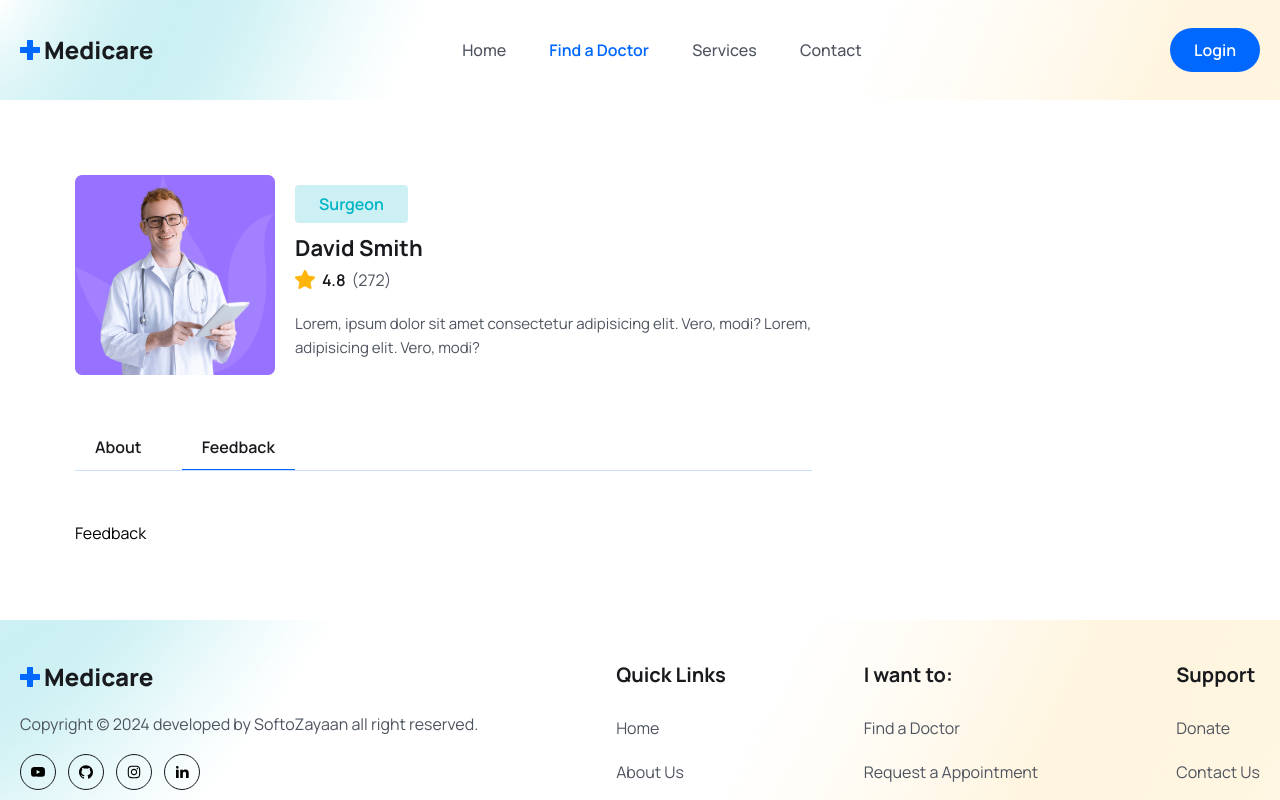
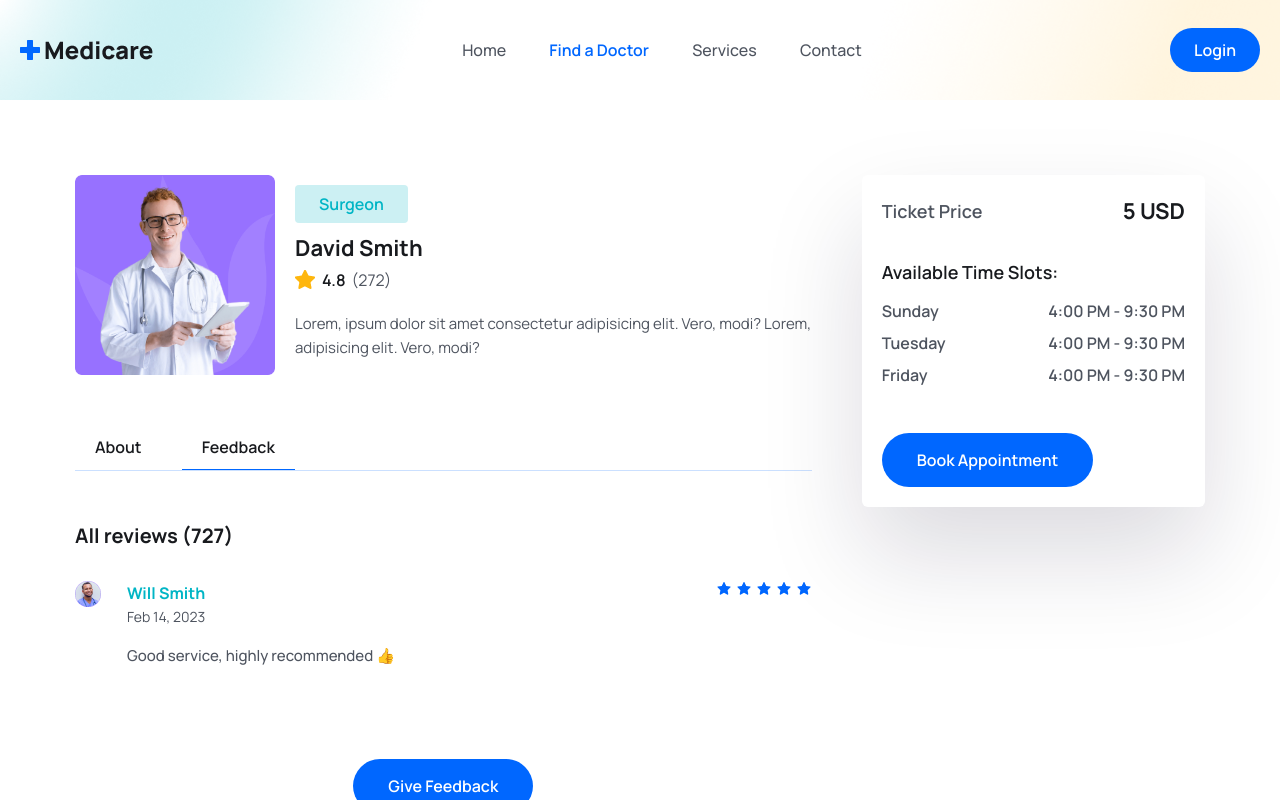
Before and after one commit to codewithshumon/doctor-apt-booking, a React (Vite) app in the folder frontend/: page /doctors/1 in a window 1280 px wide. Both pictures are taken after a click on the button "Feedback". Shown: the top 800 px of the page. Built offline with nearby package versions, Linux system fonts and the light colour scheme.

Commit message:
Complete doctor page and doctorDetails page

```diff
--- a/frontend/src/pages/doctors/DoctorDetails.jsx
+++ b/frontend/src/pages/doctors/DoctorDetails.jsx
@@ -5,6 +5,7 @@
 
 import Feedback from './Feedback';
 import DoctorAbout from './DoctorAbout';
+import SidePanel from './SidePanel';
 
 const DoctorDetails = () => {
   const [tab, setTab] = useState('about');
@@ -66,7 +67,10 @@
               {tab === 'feedback' && <Feedback />}
             </div>
           </div>
-          <div></div>
+
+          <div>
+            <SidePanel />
+          </div>
         </div>
       </div>
     </section>
--- a/frontend/src/pages/doctors/Feedback.jsx
+++ b/frontend/src/pages/doctors/Feedback.jsx
@@ -1,5 +1,57 @@
+import { useState } from 'react';
+import { AiFillStar } from 'react-icons/ai';
+
+import { formatDate } from '../../utils/formatData';
+import avatar from './../../assets/images/avatar-icon.png';
+import FeedbackForm from './FeedbackForm';
+
 const Feedback = () => {
-  return <div>Feedback</div>;
+  const [showFeedbackForm, setShowFeedbackForm] = useState(false);
+  return (
+    <div>
+      <div className="mb-[50px]">
+        <h4 className="text-[20px] leading-[30px] font-bold text-headingColor mb-[30px]">
+          All reviews (727)
+        </h4>
+
+        <div className="flex justify-between gap-10 mb-[30px]">
+          <div className="flex gap-3">
+            <figure className="h-10 w-10 rounded-full">
+              <img src={avatar} alt="avatar" />
+            </figure>
+
+            <div>
+              <h5 className="text-[16px] leading-6 text-irisBlueColor font-bold">
+                Will Smith
+              </h5>
+              <p className="text-[14px] leading-6 text-textColor">
+                {formatDate('02-14-2023')}
+              </p>
+              <p className="text-para mt-3 font-medium text-[15px]">
+                Good service, highly recommended 👍
+              </p>
+            </div>
+          </div>
+
+          <div className="flex gap-1">
+            {[...Array(5).keys()].map((_, index) => (
+              <AiFillStar key={index} color="#0067FF" />
+            ))}
+          </div>
+        </div>
+      </div>
+
+      {!showFeedbackForm && (
+        <div className="text-center">
+          <button className="btn" onClick={() => setShowFeedbackForm(true)}>
+            Give Feedback
+          </button>
+        </div>
+      )}
+
+      {showFeedbackForm && <FeedbackForm />}
+    </div>
+  );
 };
 
 export default Feedback;
--- /dev/null
+++ b/frontend/src/pages/doctors/FeedbackForm.jsx
@@ -0,0 +1,70 @@
+import { useState } from 'react';
+import { AiFillStar } from 'react-icons/ai';
+
+const FeedbackForm = () => {
+  const [rating, setRating] = useState(0);
+  const [hover, setHover] = useState(0);
+  const [reviewText, setReviewText] = useState('');
+
+  const handleSubmitReview = (e) => {
+    e.preventDefault();
+
+    //later we will use our api
+  };
+  return (
+    <form action="">
+      <div>
+        <h3 className="text-[16px] text-headingColor leading-6 font-medium mb-4 mt-0">
+          How would you rate the overall exprience?*
+        </h3>
+        <div className="">
+          {[...Array(5).keys()].map((_, index) => {
+            index += 1;
+
+            return (
+              <button
+                key={index}
+                type="button"
+                onClick={() => setRating(index)}
+                className={`${
+                  index <= ((rating && hover) || hover)
+                    ? 'text-yellowColor'
+                    : ' text-gray-400'
+                } bg-transparent border-none outline-none text-[22px] cursor-pointer`}
+                onMouseEnter={() => setHover(index)}
+                onMouseLeave={() => setHover(rating)}
+                onDoubleClick={() => {
+                  setHover(0);
+                  setRating(0);
+                }}
+              >
+                <span>
+                  <AiFillStar />
+                </span>
+              </button>
+            );
+          })}
+        </div>
+      </div>
+
+      <div className="mt-[30px]">
+        <h3 className="text-[16px] text-headingColor leading-6 font-medium mb-4 mt-0">
+          Share your feedback or suggestions*
+        </h3>
+
+        <textarea
+          className="border border-solid border-[#0066ff34] focus:outline outline-primaryColor w-full px-4 py-3 rounded-md"
+          rows={10}
+          placeholder="Write your message"
+          onChange={(e) => setReviewText(e.target.value)}
+        ></textarea>
+      </div>
+
+      <button type="submit" onClick={handleSubmitReview} className="btn">
+        Submit Feedback
+      </button>
+    </form>
+  );
+};
+
+export default FeedbackForm;
--- /dev/null
+++ b/frontend/src/pages/doctors/SidePanel.jsx
@@ -0,0 +1,50 @@
+const SidePanel = () => {
+  return (
+    <div className="p-3 lg:p-5 shadow-panelShadow rounded-md">
+      <div className="flex items-center justify-between">
+        <p className="text-para mt-0 font-semibold">Ticket Price</p>
+        <span className="text-[16px] leading-7 lg:text-[22px] lg:leading-8 text-headingColor font-bold">
+          5 USD
+        </span>
+      </div>
+
+      <div className="mt-[30px]">
+        <p className="text-para mt-0 font-semibold text-headingColor">
+          Available Time Slots:
+        </p>
+
+        <ul className="mt-3">
+          <li className="flex items-center justify-between mb-2">
+            <p className="text-[16px] leading-6 text-textColor font-semibold">
+              Sunday
+            </p>
+            <p className="text-[16px] leading-6 text-textColor font-semibold">
+              4:00 PM - 9:30 PM
+            </p>
+          </li>
+          <li className="flex items-center justify-between mb-2">
+            <p className="text-[16px] leading-6 text-textColor font-semibold">
+              Tuesday
+            </p>
+            <p className="text-[16px] leading-6 text-textColor font-semibold">
+              4:00 PM - 9:30 PM
+            </p>
+          </li>
+
+          <li className="flex items-center justify-between mb-2">
+            <p className="text-[16px] leading-6 text-textColor font-semibold">
+              Friday
+            </p>
+            <p className="text-[16px] leading-6 text-textColor font-semibold">
+              4:00 PM - 9:30 PM
+            </p>
+          </li>
+        </ul>
+      </div>
+
+      <button className="btn">Book Appointment</button>
+    </div>
+  );
+};
+
+export default SidePanel;
```
